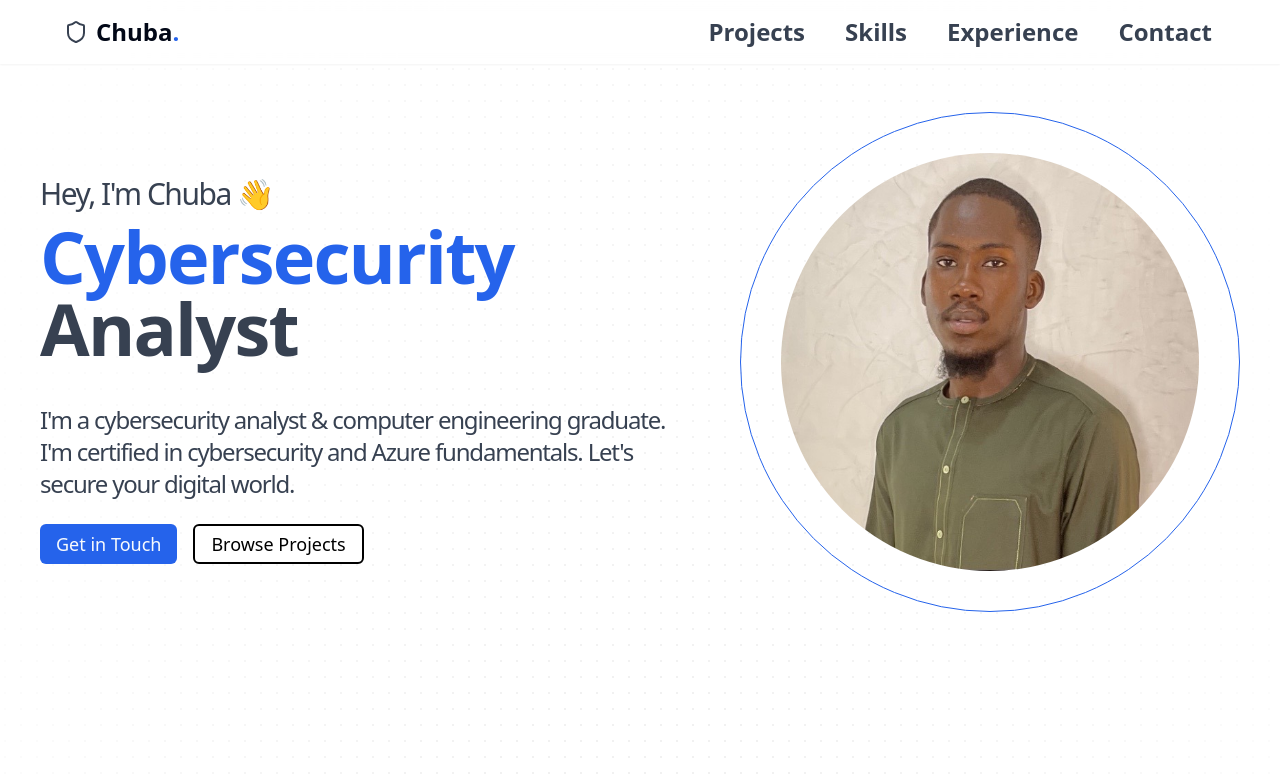
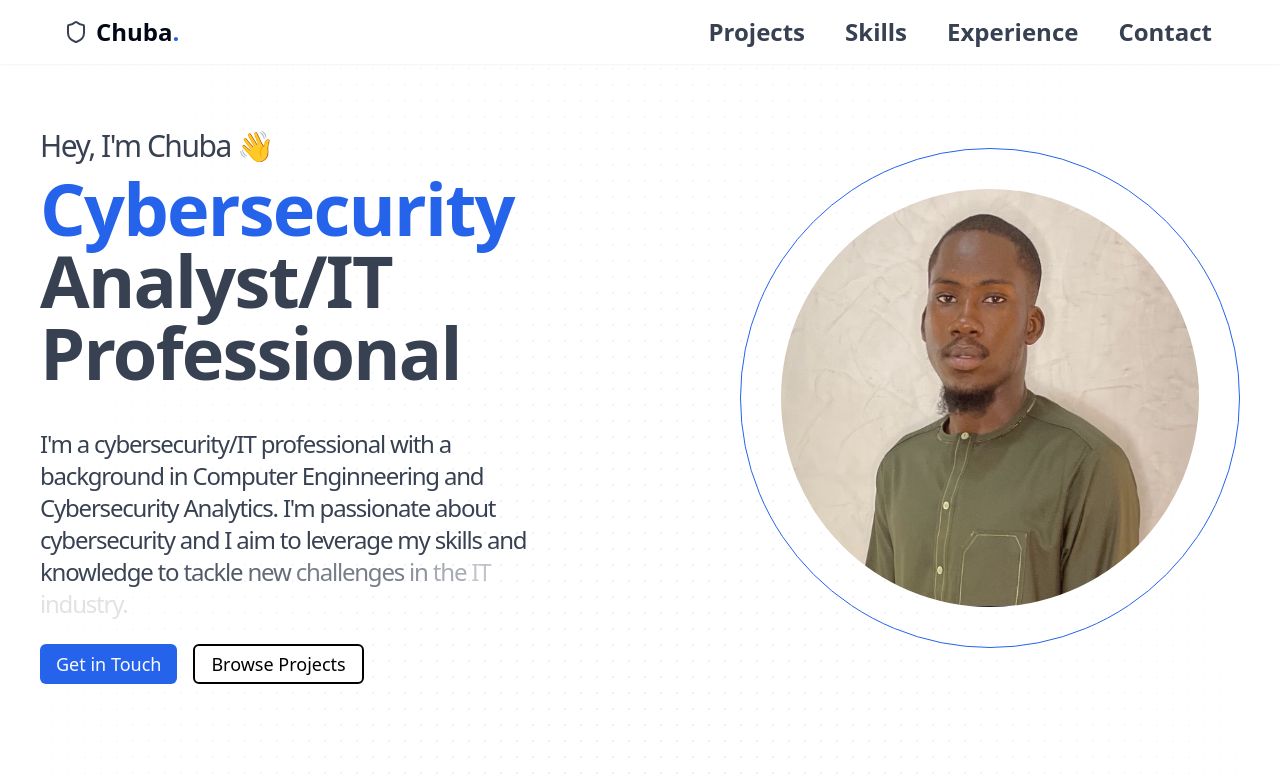
Before and after one commit to chuba-cn/dubemportfolio, a Next.js app: page / in a window 1280 px wide. Shown: the top 778 px of the page. Built offline with nearby package versions, Linux system fonts and the light colour scheme.

Commit message:
update hero section title & description

```diff
--- a/src/components/Hero.tsx
+++ b/src/components/Hero.tsx
@@ -8,7 +8,7 @@ import profile from "../../public/dubemProfilePic.jpg";
 import { TextGenerateEffect } from './ui/text-generate-effect';
 
 const word1 = `Hey, I'm Chuba 👋`;
-const word2 = "I'm a cybersecurity analyst & computer engineering graduate.\nI'm certified in cybersecurity and Azure fundamentals. Let's secure your digital world."
+const word2 = "I'm a cybersecurity/IT professional with a background in Computer Enginneering and Cybersecurity Analytics. I'm passionate about cybersecurity and I aim to leverage my skills and knowledge to tackle new challenges in the IT industry."
 
 
 const Hero = () => {
@@ -21,9 +21,11 @@ const Hero = () => {
               <h1 className='text-5xl md:text-7xl font-bold tracking-tight mb-4 text-wrap text-gray-700'>
                 <span className='text-primary'>Cybersecurity&nbsp;</span>
                 <br className='md:hidden lg:inline'/>
-                Analyst
+                Analyst/IT Professional
               </h1>
-              <TextGenerateEffect words={word2} className='text-gray-700  text-xl md:text-2xl tracking-tighter mb-4 text-wrap' />
+              <div className='md:max-w-lg'>
+                <TextGenerateEffect words={word2} className='text-gray-700  text-xl md:text-2xl tracking-tighter mb-4 text-wrap' />
+              </div>
               <div className='flex items-center gap-4'>
                 <Link href="#contact">
                   <Button className='text-lg'>Get in Touch</Button>
--- a/src/components/Projects.tsx
+++ b/src/components/Projects.tsx
@@ -1,5 +1,3 @@
-import Link from "next/link";
-import Image from "next/image";
 import { SwordsIcon } from "lucide-react";
 import ProjectList from "./ProjectList";
 
--- a/src/constants/index.tsx
+++ b/src/constants/index.tsx
@@ -1,4 +1,3 @@
-
 export interface Experience {
     id: number,
     role: string,
```
